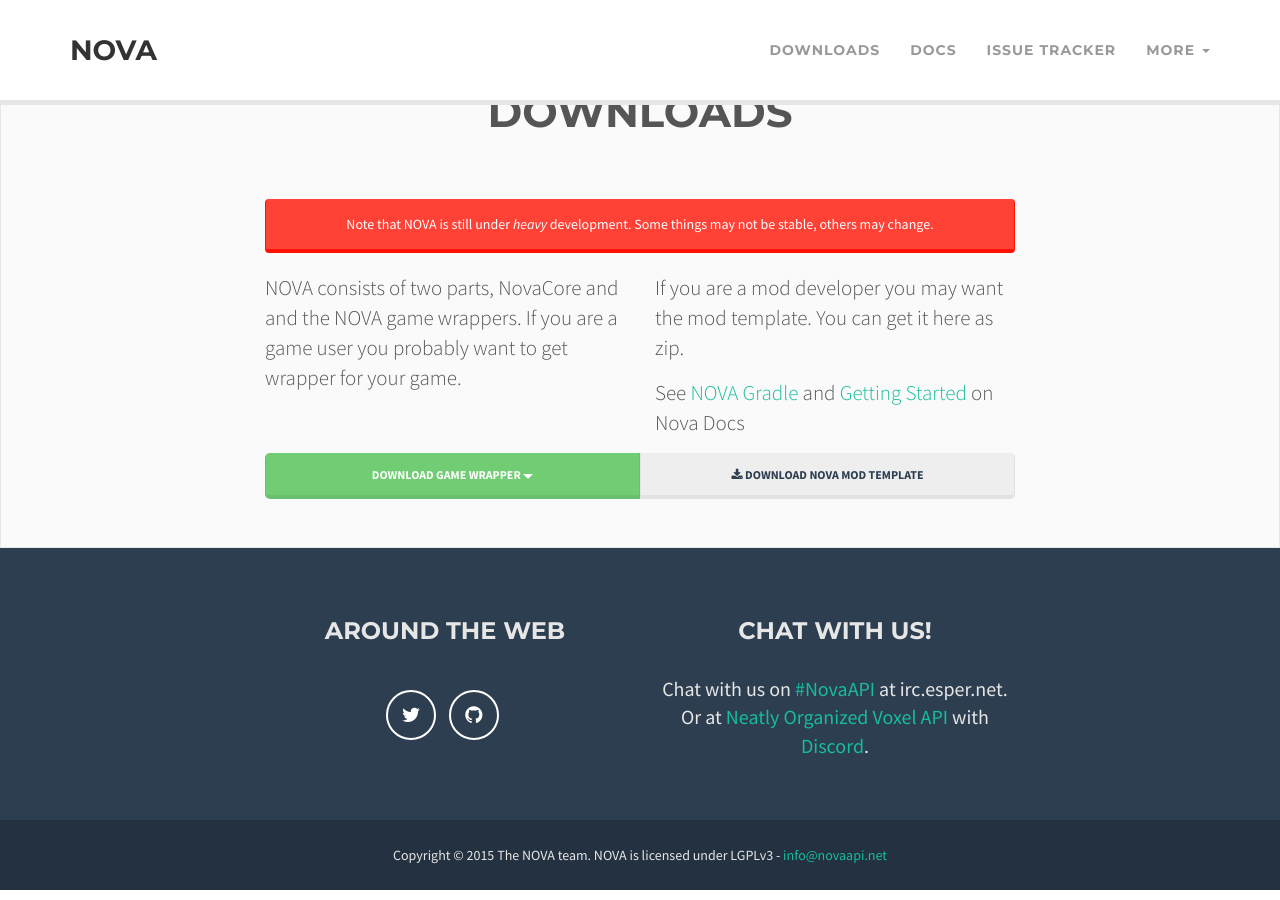
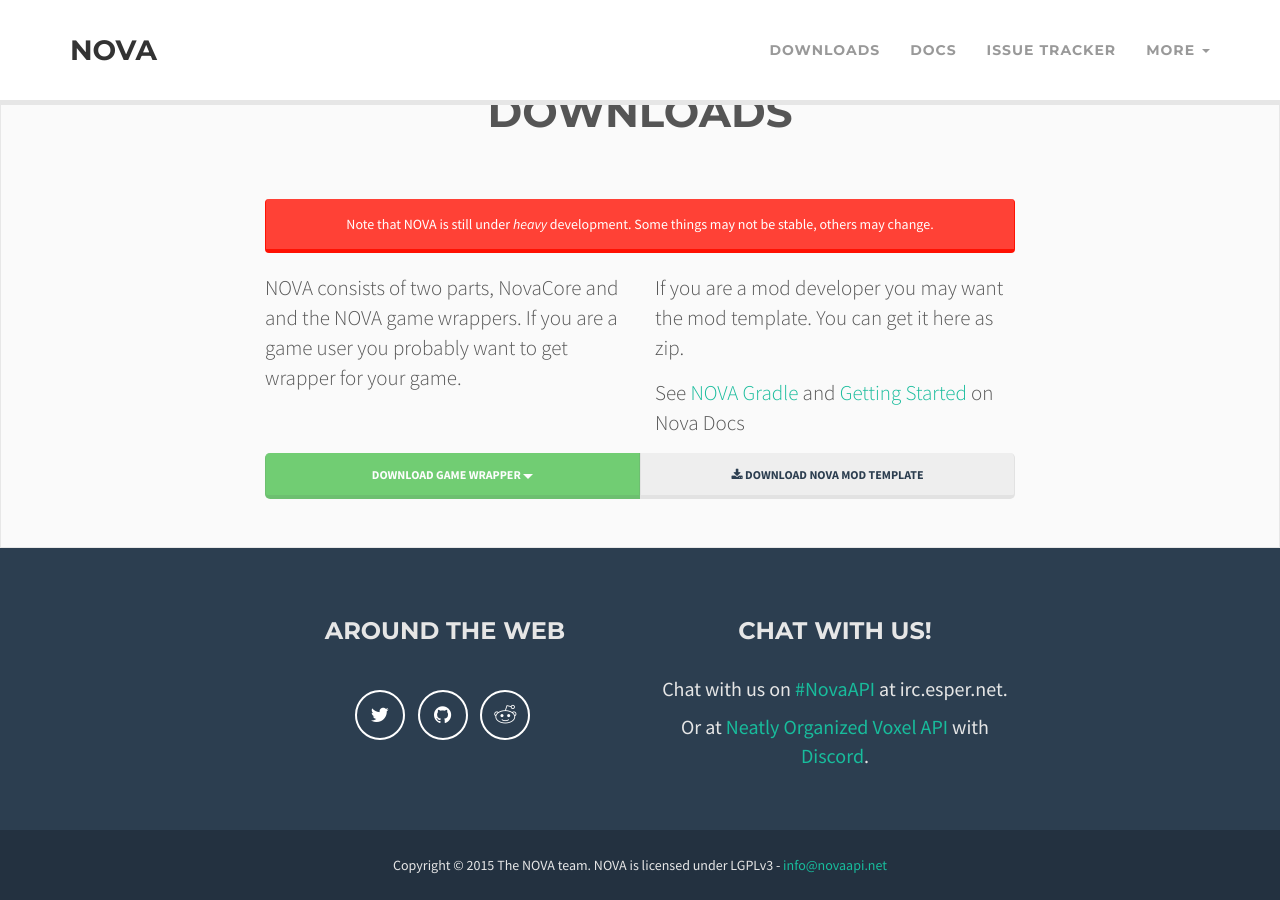
Before and after one commit to NOVA-Team/nova-team.github.io, a Jekyll site: the page built from index.html, in a window 1280 px wide and 900 px high, scrolled down 1058 px. Built offline with Jekyll 4.4.1, drawn with Linux system fonts in a browser that asks for light colours; nearby versions of some CDN libraries; library files that are not in the unit come from our copies; Markdown is read by kramdown in place of the engine named in the settings.

Commit message:
Make the footer nicer on desktop and mobile + add Subreddit link
NOVA Subreddit: https://np.reddit.com/r/NovaAPI

```diff
--- a/_includes/footer.html
+++ b/_includes/footer.html
@@ -2,7 +2,7 @@
 	<div class="footer-above">
 		<div class="container">
 			<div class="row">
-				<div class="footer-col col-md-4 col-md-offset-2">
+				<div class="footer-col col-md-4 col-md-offset-2 col-sm-5 col-sm-offset-1">
 					<h3>Around the Web</h3>
 					<ul class="list-inline">
 						<li>
@@ -11,12 +11,17 @@
 						<li>
 							<a href="https://github.com/NOVA-Team/" class="btn-social btn-outline"><i class="fa fa-fw fa-github"></i></a>
 						</li>
+						<li>
+							<a href="https://nd.reddit.com/r/NovaAPI" class="btn-social btn-outline"><i class="fa fa-fw fa-reddit"></i></a>
+						</li>
 					</ul>
 				</div>
-				<div class="footer-col col-md-4">
+				<div class="footer-col col-md-4 col-sm-5">
 					<h3>Chat with us!</h3>
 					<p>
-						Chat with us on <a href="irc://irc.esper.net:6667">#NovaAPI</a> at irc.esper.net.<br>
+						Chat with us on <a href="irc://irc.esper.net:6667">#NovaAPI</a> at irc.esper.net.
+					</p>
+					<p>
 						Or at <a href="https://discord.gg/Sh63S4H">Neatly Organized Voxel API</a> with <a href="https://discordapp.com/">Discord</a>.
 					</p>
 				</div>
```
